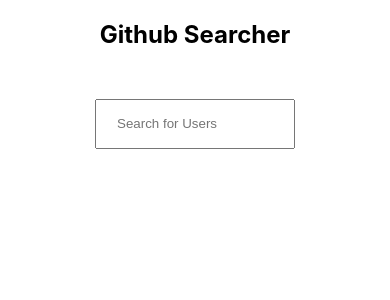
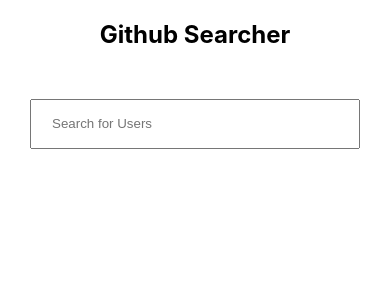
Before and after one commit to alexey1985-FE/github_searcher_TS_app, a React (Create React App) app: page / in a window 390 px wide. Shown: the top 300 px of the page. Built offline with nearby package versions, Linux system fonts and the light colour scheme.

Commit message:
add responsive styles

```diff
--- a/src/App.scss
+++ b/src/App.scss
@@ -3,28 +3,38 @@
 }
 
 .container {
-	max-width: 1200px;
+	max-width: 1000px;
 	margin: 50px auto;
+	padding: 0 30px;
 }
 
 input {
-	width: 50%;
-	min-width: 200px;
+	@media (max-width: 860px) {
+		width: 100%;
+	}
+	width: 60%;
 	padding: 0 20px;
 	height: 50px;
-}
-
-.users-list {
-	margin-top: 50px;
+	margin-bottom: 50px;
 }
 
 .items {
+	@media (max-width: 650px) {
+		flex-direction: column;
+		a {
+			margin-bottom: 30px;
+			font-weight: bold;
+			// word-wrap: wrap;
+		}
+		img {
+			margin-bottom: 20px;
+		}
+	}
 	display: flex;
 	border-top: 1px solid #000;
 	border-left: 1px solid #000;
 	border-right: 1px solid #000;
 	margin: 0 auto;
-	max-width: 50%;
 	padding: 17px;
 	cursor: pointer;
 	justify-content: space-between;
@@ -34,7 +44,7 @@
 		border-bottom: 1px solid #000;
 	}
 
-  &__repo  {
+	&__repo {
 		display: flex;
 		flex-direction: column;
 		span {
@@ -50,6 +60,7 @@
 }
 
 .user {
+	@media (min-width: 768px) {
 		display: flex;
 		margin-top: 50px;
 		justify-content: center;
@@ -62,3 +73,10 @@
 			}
 		}
 	}
+	@media (max-width: 400px) {
+		img {
+			width: 200px;
+			height: 200px;
+		}
+	}
+}
--- a/src/components/UserItemPage.tsx
+++ b/src/components/UserItemPage.tsx
@@ -65,7 +65,7 @@
 	}, []);
 
 	return (
-		<>
+		<div className='container'>
 			<div className="user">
 				<div>
 					<img src={user?.avatar_url} width={300} height={300} alt="avatar" />
@@ -80,7 +80,7 @@
 				</div>
 			</div>
 			<div>{user?.bio}</div>
-			<form className="container">
+			<form>
 				<input
 					type="search"
 					placeholder="Search for User's Repositories"
@@ -97,7 +97,7 @@
 					repos.map(repo => <RepoItem repo={repo} key={repo.name} />)
 				)}
 			</div>
-		</>
+		</div>
 	);
 };
 
--- a/src/components/UsersSearchList.tsx
+++ b/src/components/UsersSearchList.tsx
@@ -30,7 +30,8 @@
 	useEffect(() => {
 		if (debouncedSearchTerm) {
 			try {
-				axiosInstance.get(`/search/users?&q=${searchInput}&per_page=100`)
+				axiosInstance
+					.get(`/search/users?&q=${searchInput}&per_page=100`)
 					.then(response => setUsers(response.data.items));
 				setIsLoading(false);
 			} catch (err) {
@@ -50,7 +51,7 @@
 					value={searchInput}
 				/>
 			</form>
-			<div className="users-list">
+
 			{isLoading ? (
 				<h2>Loading...</h2>
 			) : (
@@ -63,7 +64,6 @@
 				))
 			)}
 		</div>
-		</div>
 	);
 };
 
```
Lines whose indentation alone changed are shown as unchanged.
